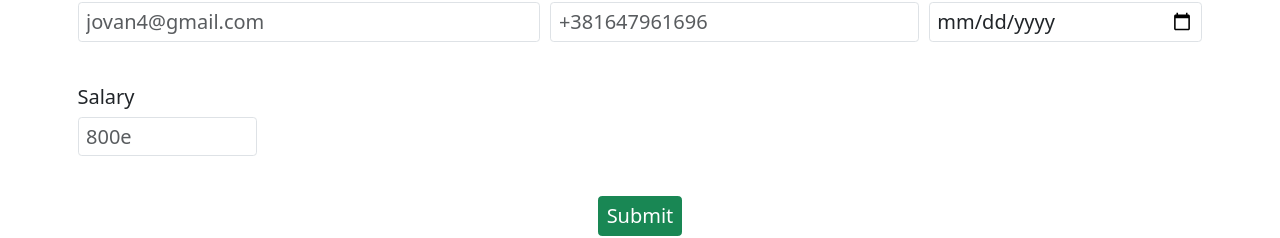
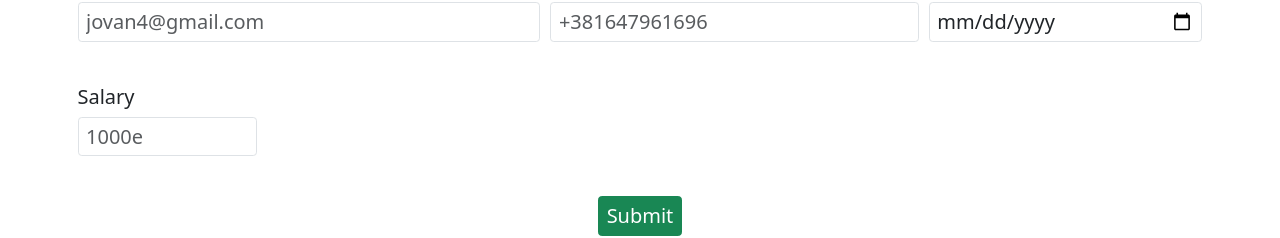
Before and after one commit to maja4s91/Tracking-system, a React (Vite) app in the folder vite-project/: page /employees/form in a window 1280 px wide. Shown: the part 416-654 px from the top of the page. Built offline with nearby package versions, Linux system fonts and the light colour scheme; a web font is replaced by a local one.

Commit message:
Employees form datebase refactored

```diff
--- a/vite-project/src/Pages/Employees/Create.jsx
+++ b/vite-project/src/Pages/Employees/Create.jsx
@@ -5,12 +5,59 @@ import { actions as employeesActions } from "../../global/slices/employeesSlice"
 import { useState } from "react";
 import { useSelector } from "react-redux";
 
-const Create=()=>{
+const Create = () => {
   const [isActive, setIsActive] = useState(true);
   const nav = useNavigate();
   const dispatch = useDispatch();
   const { employeesArr } = useSelector((state) => state.employees);
-
+  const employeesFormData = [
+    {
+      divCol: "col-md-12",
+      labelId: "full-name",
+      labelName: "Full name",
+      nameEm: "fullName",
+      typeEm: "text",
+      idEm: "full-name",
+      placeholderEm: "Jovan Jovanovic",
+    },
+    {
+      divCol: "col-md-5",
+      labelId: "emailId",
+      labelName: "Email",
+      nameEm: "email",
+      typeEm: "email",
+      idEm: "emailId",
+      placeholderEm: "jovan4@gmail.com",
+    },
+    {
+      divCol: "col-md-4",
+      labelId: "phoneNumberId",
+      labelName: "Phone number",
+      nameEm: "phoneNumber",
+      typeEm: "text",
+      idEm: "phoneNumberId",
+      placeholderEm: "+381647961696",
+    },
+    {
+      divCol: "col-md-3",
+      labelId: "birthDayId",
+      labelName: "Date of birth",
+      nameEm: "birthDay",
+      typeEm: "date",
+      idEm: "birthDayId",
+      placeholderEm: "23/1/1996",
+    },
+    {
+      divCol: "col-md-2",
+      labelId: "salaryId",
+      labelName: "Salary",
+      nameEm: "salary",
+      typeEm: "text",
+      idEm: "salaryId",
+      placeholderEm: "1000e",
+    },
+  ];
+  employeesFormData.map((d) => console.log(d));
   //1. Handle the form close button
   const handleClose = () => nav("/employees");
 
@@ -43,42 +90,117 @@ const Create=()=>{
 
     //Go back to employees page
     nav("/employees");
-  }
-    return(
+  };
+  return (
     <div className="container-sm mt-md-5 mt-sm-2  ">
       <form className="row g-3  mt-md-5 mt-sm-2 ">
-                <div className="d-flex justify-content-end mb-md-5 mb-sm-0 "><button type="button" className="btn-close px-sm-2" aria-label="Close" onClick={handleClose}></button></div>
-
-                <div className="col-md-12">
-                   <label htmlFor="full-name" className="form-label fs-2">Full name</label>
-                   <input onChange={handleTypo}  name="fullName" type="text" id="full-name" className="form-control fs-2 mb-md-5 mb-sm-2" placeholder="Jovan Jovanovic"/>
+        <div className="d-flex justify-content-end mb-md-5 mb-sm-0 ">
+          <button
+            type="button"
+            className="btn-close px-sm-2"
+            aria-label="Close"
+            onClick={handleClose}
+          ></button>
+        </div>
+        {employeesFormData.map((d, i) => (
+          <div className={d.divCol} key={i}>
+            <label htmlFor={d.labelId} className="form-label fs-2">
+              {d.labelName}
+            </label>
+            <input
+              onChange={handleTypo}
+              name={d.nameEm}
+              type={d.typeEm}
+              id={d.idEm}
+              className="form-control fs-2 mb-md-5 mb-sm-2"
+              placeholder={d.placeholderEm}
+            />
+          </div>
+        ))}
+        {/* <div className="col-md-12">
+          <label htmlFor="full-name" className="form-label fs-2">
+            Full name
+          </label>
+          <input
+            onChange={handleTypo}
+            name="fullName"
+            type="text"
+            id="full-name"
+            className="form-control fs-2 mb-md-5 mb-sm-2"
+            placeholder="Jovan Jovanovic"
+          />
         </div>
 
         <div className="col-md-5">
-                  <label htmlFor="emailId" className="form-label fs-2">Email</label>
-                  <input onChange={handleTypo}  name="email" type="email" id="emailId" className="form-control fs-2 mb-md-5 mb-sm-2 input-border-color" placeholder="jovan4@gmail.com"/>
+          <label htmlFor="emailId" className="form-label fs-2">
+            Email
+          </label>
+          <input
+            onChange={handleTypo}
+            name="email"
+            type="email"
+            id="emailId"
+            className="form-control fs-2 mb-md-5 mb-sm-2 input-border-color"
+            placeholder="jovan4@gmail.com"
+          />
         </div>
 
         <div className="col-md-4">
-                  <label htmlFor="phoneNumberId" className="form-label fs-2">Phone number</label>
-                  <input onChange={handleTypo}  name="phoneNumber" type="text" id="phoneNumberId" className="form-control fs-2 mb-md-5 mb-sm-2" placeholder="+381647961696"/>
+          <label htmlFor="phoneNumberId" className="form-label fs-2">
+            Phone number
+          </label>
+          <input
+            onChange={handleTypo}
+            name="phoneNumber"
+            type="text"
+            id="phoneNumberId"
+            className="form-control fs-2 mb-md-5 mb-sm-2"
+            placeholder="+381647961696"
+          />
         </div>
 
         <div className="col-md-3">
-                  <label htmlFor="birthDayId" className="form-label fs-2">Date of birth</label>
-                  <input onChange={handleTypo}  name="birthDay" type="date" id="birthDayId" className="form-control fs-2 mb-md-5 mb-sm-2" placeholder="23/1/1996"/>
+          <label htmlFor="birthDayId" className="form-label fs-2">
+            Date of birth
+          </label>
+          <input
+            onChange={handleTypo}
+            name="birthDay"
+            type="date"
+            id="birthDayId"
+            className="form-control fs-2 mb-md-5 mb-sm-2"
+            placeholder="23/1/1996"
+          />
         </div>
 
         <div className="col-md-2">
-                  <label htmlFor="salaryId" className="form-label fs-2">Salary</label>
-                  <input onChange={handleTypo}  name="salary" type="text" id="salaryId" className="form-control fs-2 mb-md-5 mb-sm-2" placeholder="800e"/>
+          <label htmlFor="salaryId" className="form-label fs-2">
+            Salary
+          </label>
+          <input
+            onChange={handleTypo}
+            name="salary"
+            type="text"
+            id="salaryId"
+            className="form-control fs-2 mb-md-5 mb-sm-2"
+            placeholder="800e"
+          />
+        </div> */}
+
+        {isActive && (
+          <div className="d-flex justify-content-center">
+            <button
+              onClick={handleSubmit}
+              type="submit "
+              className="btn btn-success fs-2 "
+            >
+              Submit
+            </button>
           </div>
-
-                {isActive && (<div className="d-flex justify-content-center"><button onClick={handleSubmit} type="submit " className="btn btn-success fs-2 " >Submit</button></div>)}
-
+        )}
       </form>
     </div>
   );
-}
+};
 
 export default Create;
--- a/vite-project/src/global/slices/employeesSlice.js
+++ b/vite-project/src/global/slices/employeesSlice.js
@@ -5,53 +5,6 @@ export const { actions, reducer } = createSlice({
   initialState: {
     employeesArr: [],
     editEmployeeId: 0,
-    employeesFormData: [
-      {
-        divCol: "col-md-12",
-        htmlFor: "full-name",
-        labelName: "Full name",
-        name: "fullName",
-        type: "text",
-        id: "full-name",
-        placeholder: "Jovan Jovanovic",
-      },
-      {
-        divCol: "col-md-5",
-        htmlFor: "emailId",
-        labelName: "Email",
-        name: "email",
-        type: "email",
-        id: "emailId",
-        placeholder: "jovan4@gmail.com",
-      },
-      {
-        divCol: "col-md-4",
-        htmlFor: "phoneNumberId",
-        labelName: "Phone number",
-        name: "phoneNumber",
-        type: "text",
-        id: "phoneNumberId",
-        placeholder: "+381647961696",
-      },
-      {
-        divCol: "col-md-3",
-        htmlFor: "birthDayId",
-        labelName: "Date of birth",
-        name: "birthDay",
-        type: "date",
-        id: "birthDayId",
-        placeholder: "23/1/1996",
-      },
-      {
-        divCol: "col-md-2",
-        htmlFor: "salaryId",
-        labelName: "Salary",
-        name: "salary",
-        type: "text",
-        id: "salaryId",
-        placeholder: "1000e",
-      },
-    ],
   },
   reducers: {
     addEmployee(state, { payload: employee }) {
```
Lines whose indentation alone changed are shown as unchanged.
